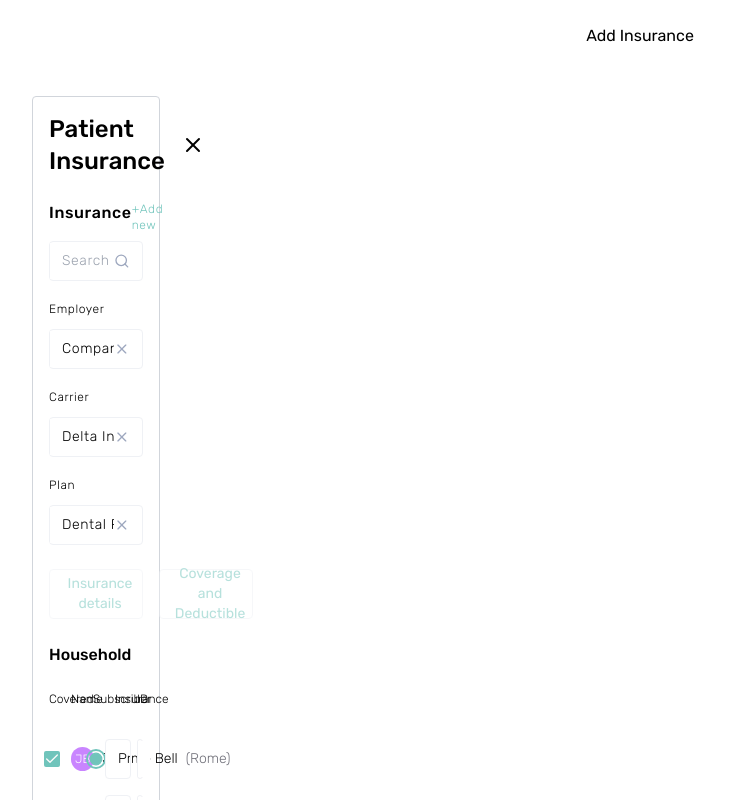
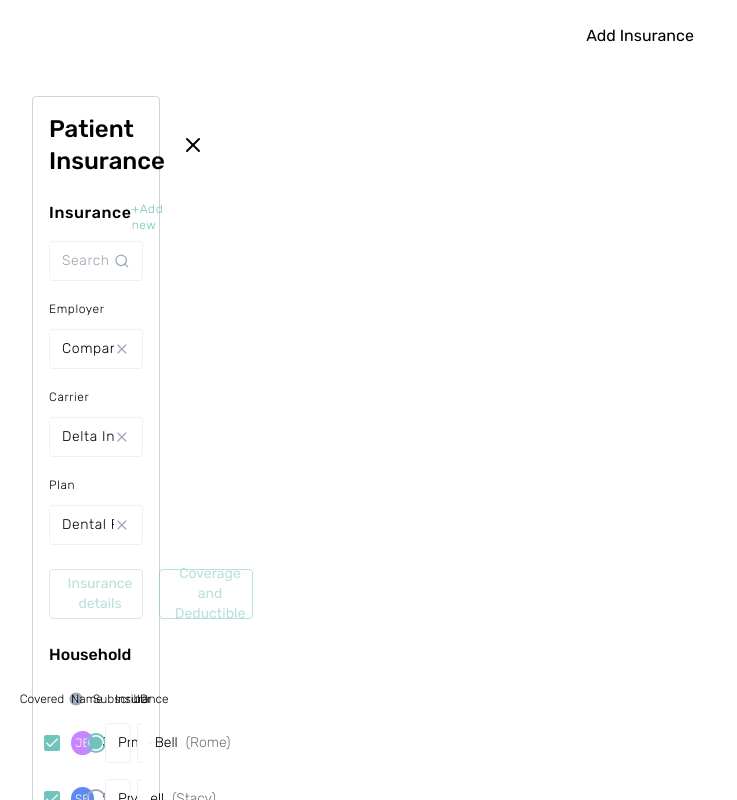
Before and after one commit to johncarmack1984/neem-interview, a Next.js app: page / in a window 1280 px wide. Shown: the top 800 px of the page, without its empty margins (0-737 px from the left). Built offline with nearby package versions, Linux system fonts and the light colour scheme.

Commit message:
Update button border styles and tooltip icon size

```diff
--- a/components/Form.tsx
+++ b/components/Form.tsx
@@ -88,14 +88,14 @@ function Form() {
         <div className="flex gap-4">
           <Button
             disabled
-            className="w-full py-6 font-normal"
+            className="w-full border-[#C2C8D6] py-6 font-normal"
             variant="outline"
           >
             <ChevronLeft size={16} className="mr-2" /> Insurance details
           </Button>
           <Button
             disabled
-            className="w-full py-6 font-normal"
+            className="w-full border-muted-foreground py-6 font-normal"
             variant="outline"
           >
             <ChevronLeft size={16} className="mr-2" />
@@ -108,12 +108,12 @@ function Form() {
           onValueChange={(e) => setSubscriber(parseInt(e))}
         >
           <div className="grid grid-cols-5 gap-x-1 gap-y-2 text-left text-xs font-light md:gap-4">
-            <div>
+            <div className="flex items-center justify-center">
               <span className="mr-1">Covered</span>
               <TooltipProvider>
                 <Tooltip>
                   <TooltipTrigger onMouseDown={() => {}}>
-                    <InformationCircleSolid />
+                    <InformationCircleSolid className="h-4 w-4 fill-[#9DA7BE]" />
                   </TooltipTrigger>
                   <TooltipContent>
                     <p>Is this person covered?</p>
--- a/icons/information-circle-solid.tsx
+++ b/icons/information-circle-solid.tsx
@@ -1,10 +1,12 @@
+import { cn } from "@/lib/utils";
+
 function InformationCircleSolid({ className }: { className?: string }) {
   return (
     <svg
       xmlns="http://www.w3.org/2000/svg"
       viewBox="0 0 24 24"
       fill="#9DA7BE"
-      className="w-3 h-3 fill-[#9DA7BE]"
+      className={cn(className)}
     >
       <path
         fillRule="evenodd"
```
